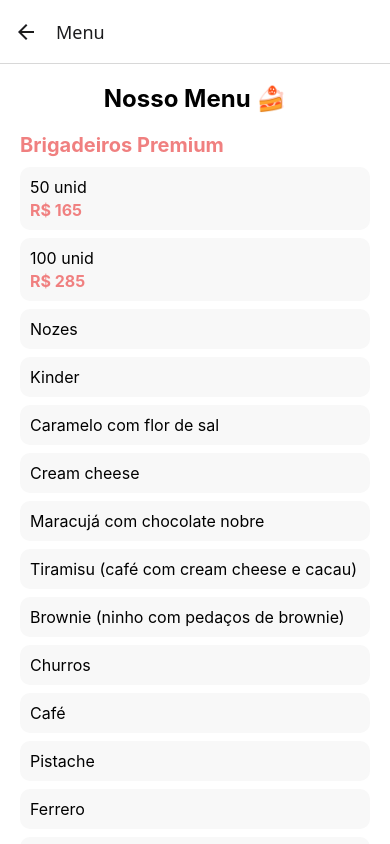
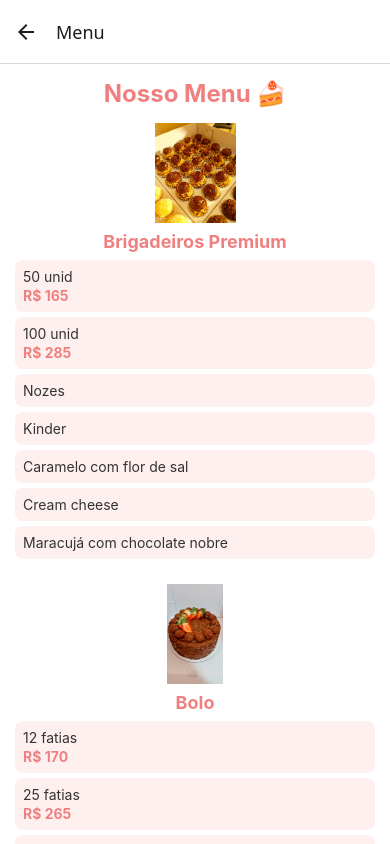
Before and after one commit to pedrohsilveiranunes/SugarHouse, a React Native app: screen /Menu in a window 390 px wide. Built offline with nearby package versions, Linux system fonts and the light colour scheme.

Commit message:
feat: add images to menu screen items

```diff
--- a/screens/MenuScreen.js
+++ b/screens/MenuScreen.js
@@ -1,10 +1,11 @@
 import React from 'react';
-import { View, Text, StyleSheet, FlatList, ScrollView } from 'react-native';
+import { View, Text, StyleSheet, ScrollView, Image } from 'react-native';
 
 const menuItems = [
   {
     id: '1',
     category: 'Brigadeiros Premium',
+    image: require('../assets/brigadeiros.jpeg'),
     items: [
       { name: '50 unid', price: 'R$ 165' },
       { name: '100 unid', price: 'R$ 285' },
@@ -13,67 +14,25 @@ const menuItems = [
       { name: 'Caramelo com flor de sal' },
       { name: 'Cream cheese' },
       { name: 'Maracujá com chocolate nobre' },
-      { name: 'Tiramisu (café com cream cheese e cacau)' },
-      { name: 'Brownie (ninho com pedaços de brownie)' },
-      { name: 'Churros' },
-      { name: 'Café' },
-      { name: 'Pistache' },
-      { name: 'Ferrero' },
-      { name: 'Chocolate nobre' },
-      { name: 'Chocolate branco' },
-      { name: 'Ninho com Nutella' },
-      { name: 'Ninho (colorido)' },
-    ]
+    ],
   },
   {
     id: '2',
-    category: 'Sabores',
-    items: [
-      { name: 'Escolha 1 sabor de massa e até 2 recheios' }
-    ]
-  },
-  {
-    id: '3',
     category: 'Bolo',
+    image: require('../assets/bolo.jpeg'),
     items: [
       { name: '12 fatias', price: 'R$ 170' },
       { name: '25 fatias', price: 'R$ 265' },
       { name: '40 fatias', price: 'R$ 385' },
-    ]
+    ],
   },
   {
-    id: '4',
-    category: 'Massas',
-    items: [
-      { name: 'Ninho' },
-      { name: 'Ninho com morangos' },
-      { name: 'Ninho com geleia artesanal de morango' },
-      { name: 'Ninho com Nutella' },
-      { name: 'Brigadeiro 50% cacau' },
-      { name: 'Brigadeiro 50% cacau com caramelo' },
-      { name: 'Salgado' },
-    ]
-  },
-  {
-    id: '5',
-    category: 'Recheios',
-    items: [
-      { name: 'Paçoca' },
-      { name: 'Pistache' },
-      { name: 'Nozes' },
-      { name: 'Doce de leite' },
-      { name: 'Coco' },
-      { name: 'Ferrero' },
-      { name: 'Cream cheese' },
-    ]
-  },
-  {
-    id: '6',
+    id: '3',
     category: 'Kit Festa',
     items: [
       { name: 'Só um bolinho: 1 bolo 12 fatias, 30 brigadeiros clássicos, 10 mini brownies ou 10 bombons', price: 'R$ 275' },
       { name: 'Festão: 1 bolo 25 fatias, 60 brigadeiros clássicos ou Premium, 20 mini brownies ou 20 bombons', price: 'R$ 485' },
-    ]
+    ],
   },
 ];
 
@@ -83,6 +42,13 @@ export default function MenuScreen() {
       <Text style={styles.header}>Nosso Menu 🍰</Text>
       {menuItems.map(section => (
         <View key={section.id} style={styles.section}>
+          {section.image && (
+            <Image
+              source={section.image}
+              style={styles.image}
+              resizeMode="contain"
+            />
+          )}
           <Text style={styles.category}>{section.category}</Text>
           {section.items.map((item, index) => (
             <View key={index} style={styles.card}>
@@ -97,11 +63,12 @@ export default function MenuScreen() {
 }
 
 const styles = StyleSheet.create({
-  container: { flex: 1, backgroundColor: '#fff', padding: 20 },
-  header: { fontSize: 24, fontWeight: 'bold', marginBottom: 20, textAlign: 'center' },
-  section: { marginBottom: 25 },
-  category: { fontSize: 20, fontWeight: 'bold', color: '#f08080', marginBottom: 10 },
-  card: { backgroundColor: '#f8f8f8', padding: 10, borderRadius: 10, marginBottom: 8 },
-  name: { fontSize: 16 },
-  price: { fontSize: 16, fontWeight: 'bold', color: '#f08080', marginTop: 3 }
+  container: { flex: 1, backgroundColor: '#fff', paddingHorizontal: 15, paddingTop: 15 },
+  header: { fontSize: 24, fontWeight: 'bold', textAlign: 'center', marginBottom: 15, color: '#f08080' },
+  section: { marginBottom: 20 },
+  category: { fontSize: 18, fontWeight: 'bold', color: '#f08080', marginBottom: 8, textAlign: 'center' },
+  image: { width: '100%', height: 100, borderRadius: 8, marginBottom: 8 },
+  card: { backgroundColor: '#fff0f0', padding: 8, borderRadius: 8, marginBottom: 5 },
+  name: { fontSize: 14, color: '#333' },
+  price: { fontSize: 14, fontWeight: 'bold', color: '#f08080', marginTop: 2 },
 });
```
Also changed, not shown: assets/bolo.jpeg (added), assets/brigadeiros.jpeg (added).
